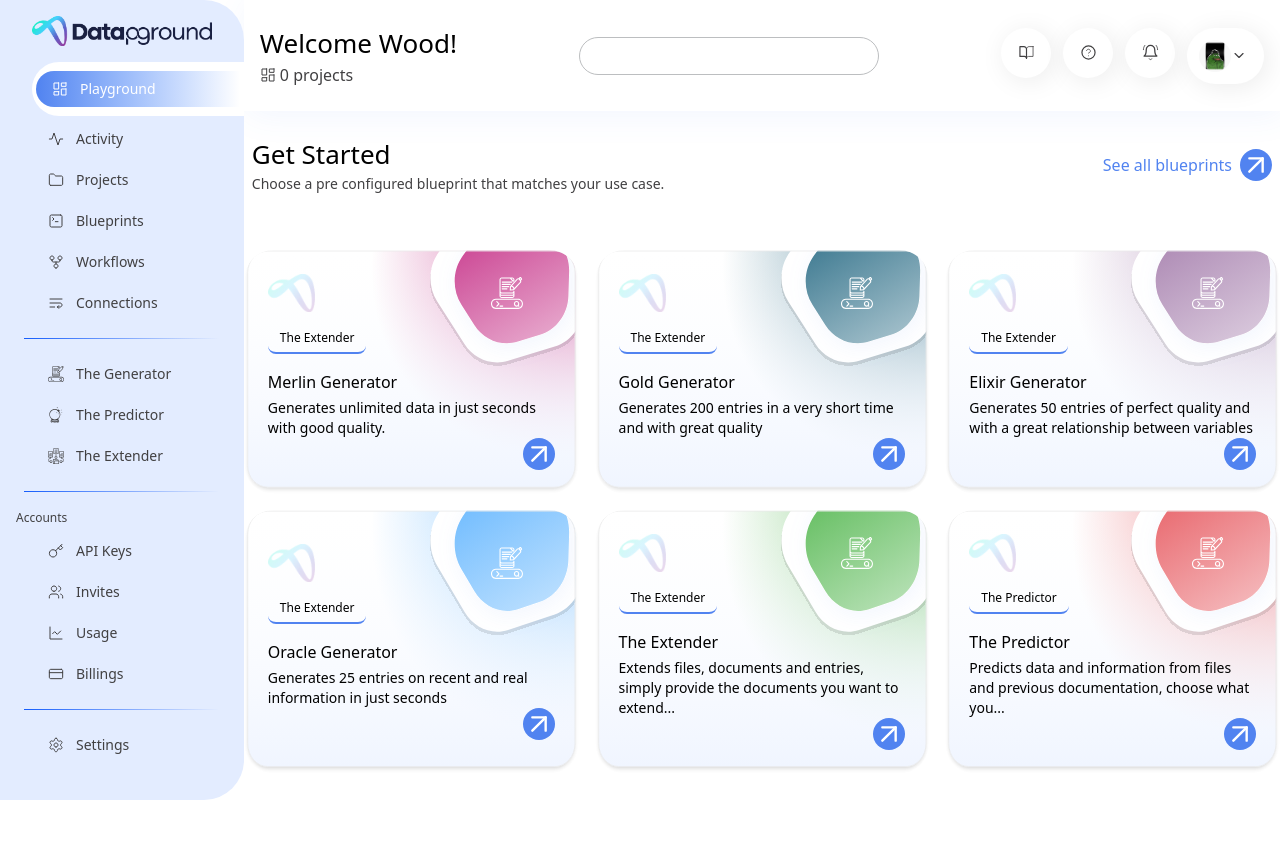
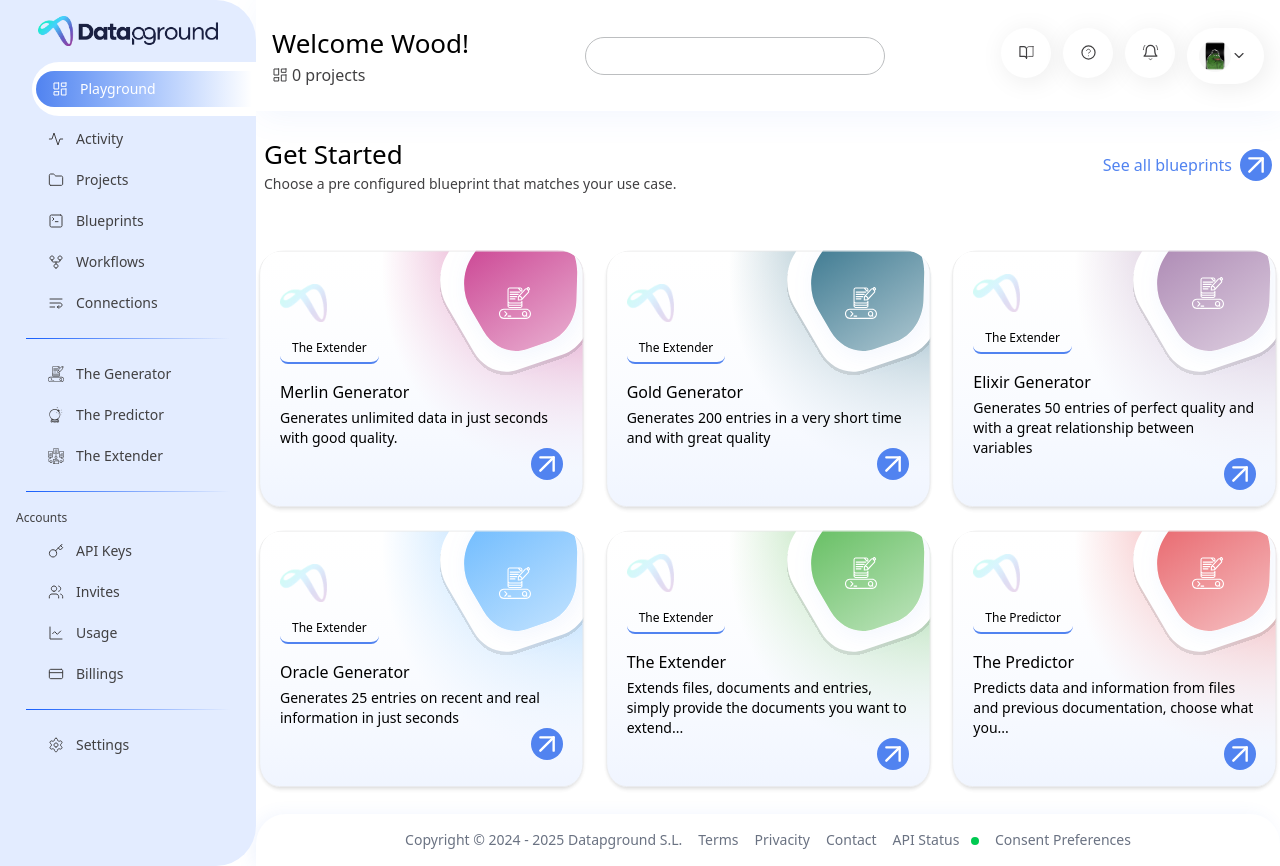
Before and after one commit to bryanlr96/cbit-clone, a React (Vite) app: page / in a window 1280 px wide. Before the commit the page ends 800 px from the top, so only its background shows below. Built offline with nearby package versions, Linux system fonts and the light colour scheme.

Commit message:
Creando Footer

```diff
--- a/src/App.tsx
+++ b/src/App.tsx
@@ -1,5 +1,6 @@
 
 import Display from "./components/Display"
+import Footer from "./components/Footer"
 import GetStarted from "./components/GetStarted"
 import NavBar from "./components/NavBar"
 import NavMain from "./components/NavMain"
@@ -8,10 +9,11 @@
   return (
     <div className="flex">
       <NavBar />
-      <div className="w-[85%] mx-auto flex flex-col">
+      <div className="w-[80%] mx-auto flex flex-col">
         <NavMain/>
         <GetStarted/>
         <Display/>
+        <Footer/>
       </div>
     </div>
   )
--- /dev/null
+++ b/src/components/Footer.tsx
@@ -0,0 +1,14 @@
+
+
+export default function Footer() {
+  return (
+    <footer className="flex items-center justify-center gap-4 rounded-tl-[30px] rounded-tr-[30px] border-none px-4 py-4 shadow-[-4px_0px_16px_0px_#5183f014] mt-5">
+        <a href="#" className="text-gray-500 font-primary text-center lg:text-sm text-xs">Copyright © 2024 - 2025 Datapground S.L.</a>
+        <a href="#" className="text-gray-500 font-primary text-center lg:text-sm text-xs">Terms</a>
+        <a href="#" className="text-gray-500 font-primary text-center lg:text-sm text-xs">Privacity</a>
+        <a href="#" className="text-gray-500 font-primary text-center lg:text-sm text-xs">Contact</a>
+        <a href="#" className="text-gray-500 font-primary text-center lg:text-sm text-xs">API Status <div className="w-2 h-2 bg-green-500 rounded-full inline-block ml-2"/></a>
+        <a href="#" className="text-gray-500 font-primary text-center lg:text-sm text-xs">Consent Preferences</a>
+    </footer>
+  )
+}
```
